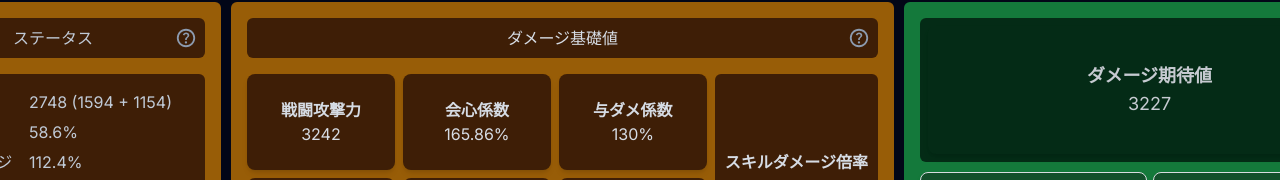
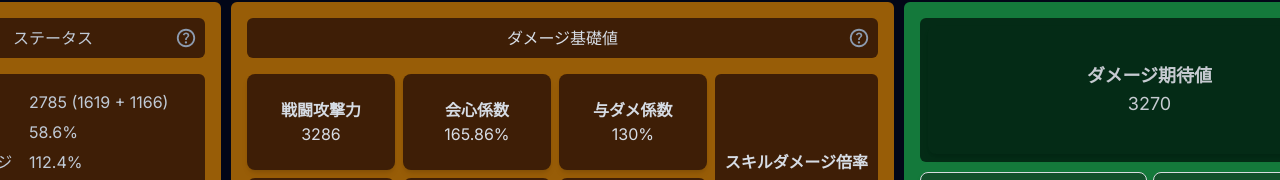
Before and after one commit to negagen/zzz-calculator, a Next.js app: page / in a window 1280 px wide. Shown: the part 533-713 px from the top of the page. Built offline with nearby package versions, Linux system fonts and the light colour scheme.

Commit message:
Fix core skill bonus

```diff
--- a/core/status.ts
+++ b/core/status.ts
@@ -149,7 +149,7 @@ export const calculateAgentStatus = ({
   let critDamage = 50;
   let penRate = 0;
 
-  for (let i = 1; i < coreSkillLevel; i++) {
+  for (let i = 1; i <= coreSkillLevel; i++) {
     if (i % 2 === 0) {
       switch (agent.coreSkillLevelBonusType) {
         case "critRate":
```
